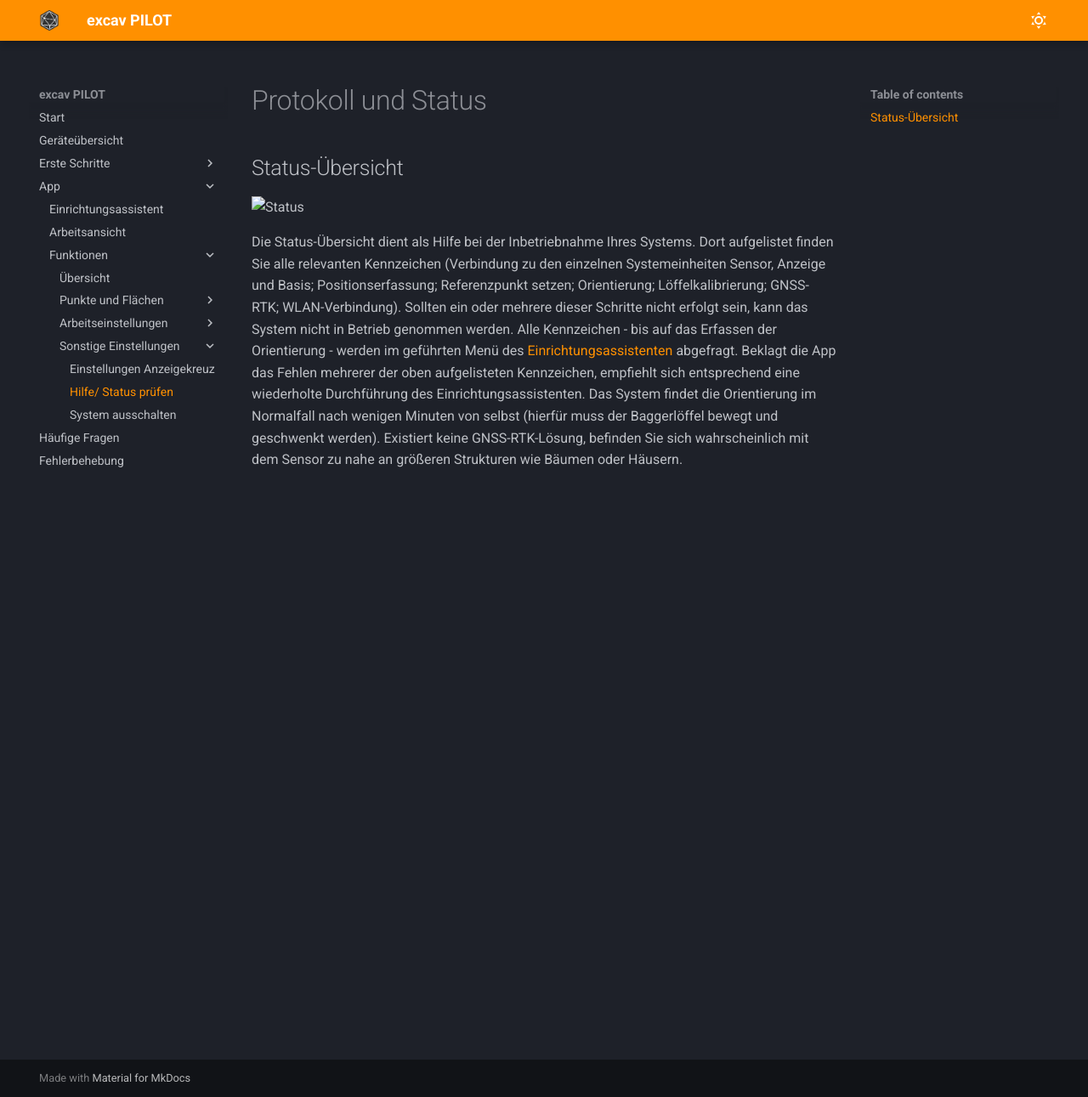
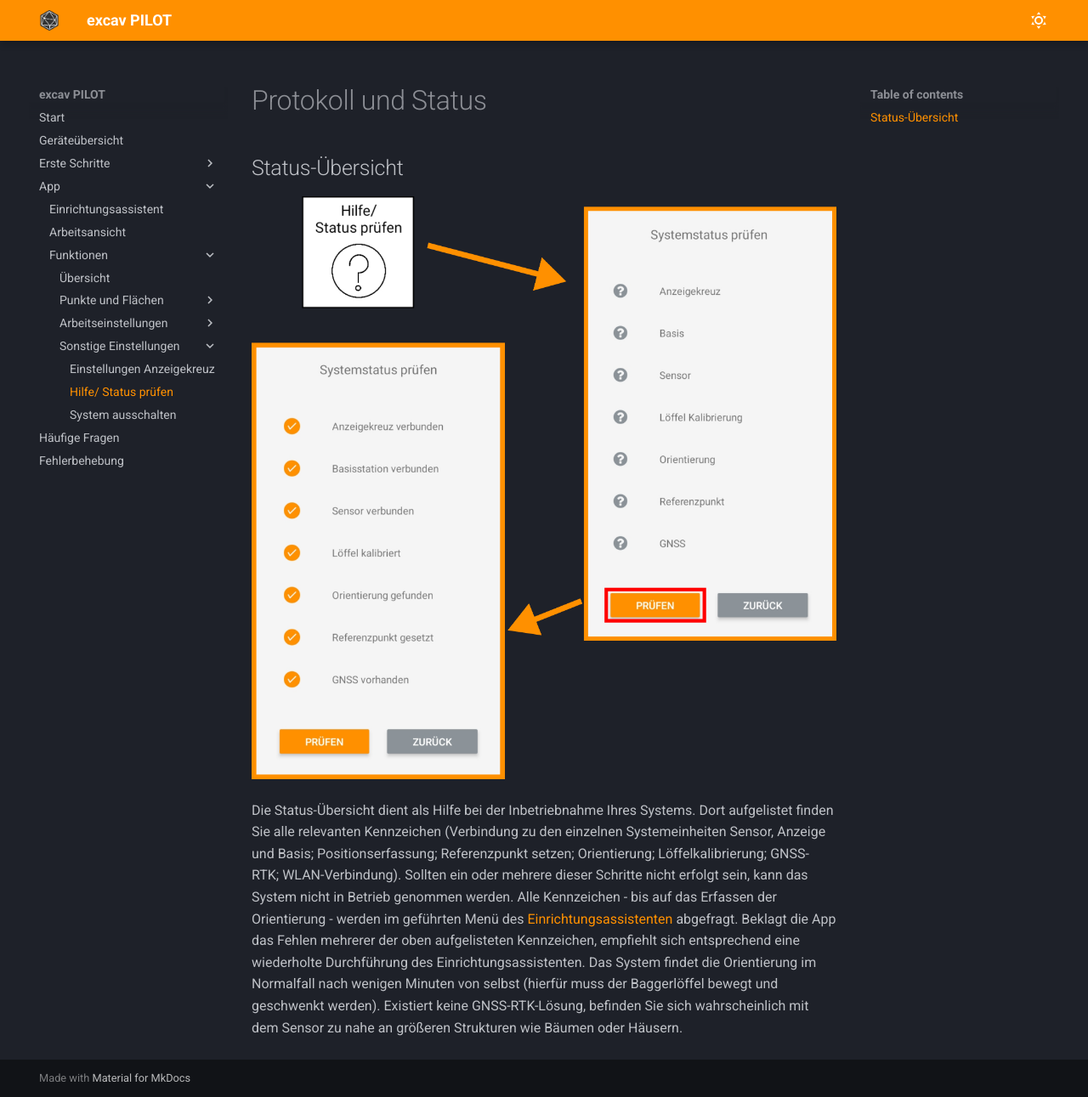
Before and after one commit to tobias-sizmann/mkdocs-excavpilot, an MkDocs documentation site: the page built from docs/app/funktionen/sonstige_einstellungen/hilfe_status_pruefen.md, in a window 1280 px wide and 1291 px high. Shown: the whole window at 85% size. Built offline with MkDocs 1.6.1 and Material for MkDocs 9.7.7, drawn with Linux system fonts in a browser that asks for light colours.

Commit message:
Status+Bauplan

```diff
--- a/docs/app/funktionen/sonstige_einstellungen/hilfe_status_pruefen.md
+++ b/docs/app/funktionen/sonstige_einstellungen/hilfe_status_pruefen.md
@@ -1,7 +1,7 @@
 # Protokoll und Status
 
 ## Status-Übersicht
-![Status](../images_funktionen/Status.png)
+![Status](../images_funktionen/status.png)
 
 Die Status-Übersicht dient als Hilfe bei der Inbetriebnahme Ihres Systems. Dort aufgelistet finden Sie alle relevanten Kennzeichen (Verbindung zu den einzelnen Systemeinheiten Sensor, Anzeige und Basis; Positionserfassung; Referenzpunkt setzen; Orientierung; Löffelkalibrierung; GNSS-RTK; WLAN-Verbindung).
 Sollten ein oder mehrere dieser Schritte nicht erfolgt sein, kann das System nicht in Betrieb genommen werden. Alle Kennzeichen - bis auf das Erfassen der Orientierung - werden im geführten Menü des [Einrichtungsassistenten](https://docs.excav.de/erste_schritte/system_einrichten/) abgefragt. Beklagt die App das Fehlen mehrerer der oben aufgelisteten Kennzeichen, empfiehlt sich entsprechend eine wiederholte Durchführung des Einrichtungsassistenten. Das System findet die Orientierung im Normalfall nach wenigen Minuten von selbst (hierfür muss der Baggerlöffel bewegt und geschwenkt werden). Existiert keine GNSS-RTK-Lösung, befinden Sie sich wahrscheinlich mit dem Sensor zu nahe an größeren Strukturen wie Bäumen oder Häusern.
```
Also changed, not shown: docs/app/funktionen/arbeitseinstellungen/bauplan_laden.md (+5 -0 lines).
